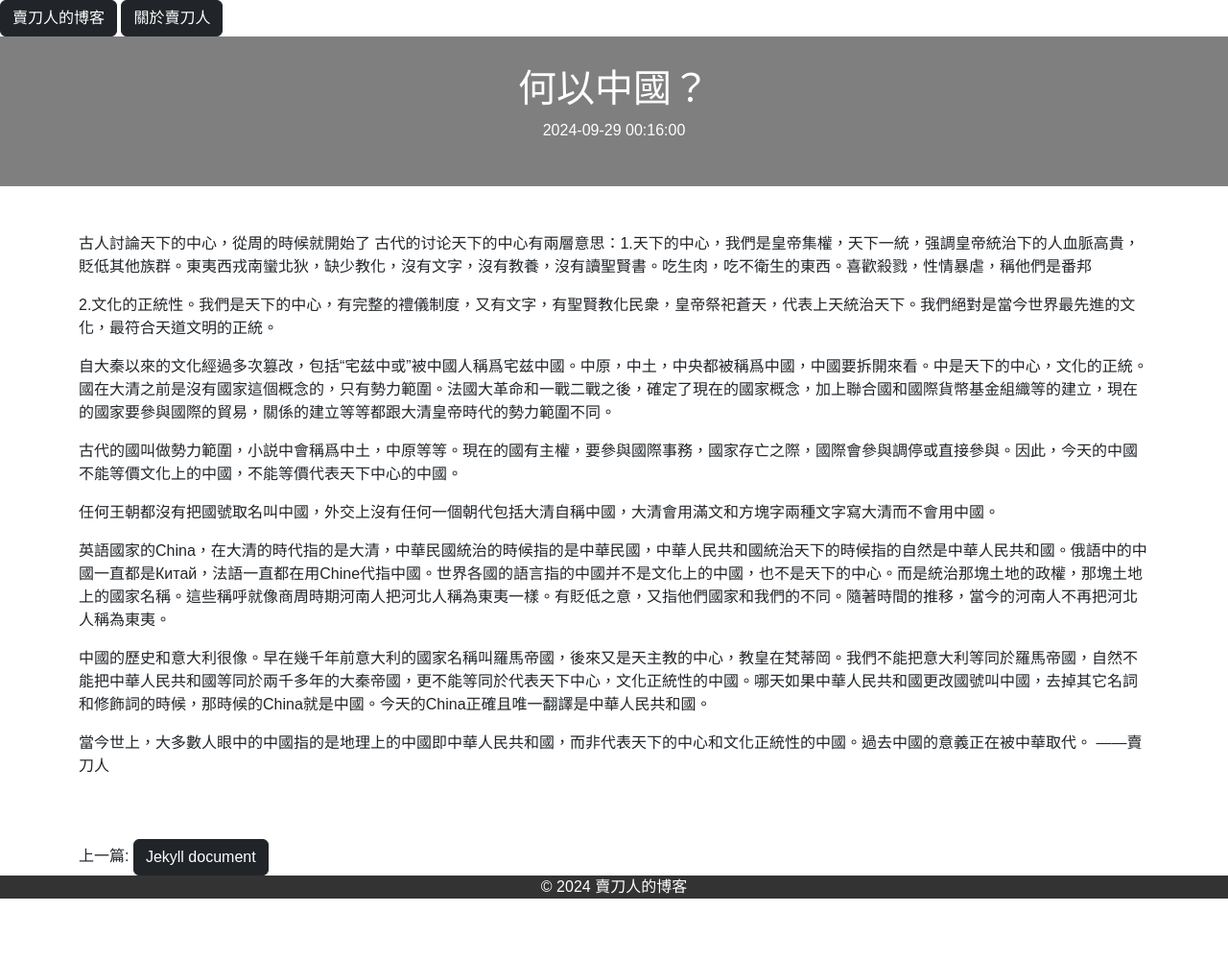
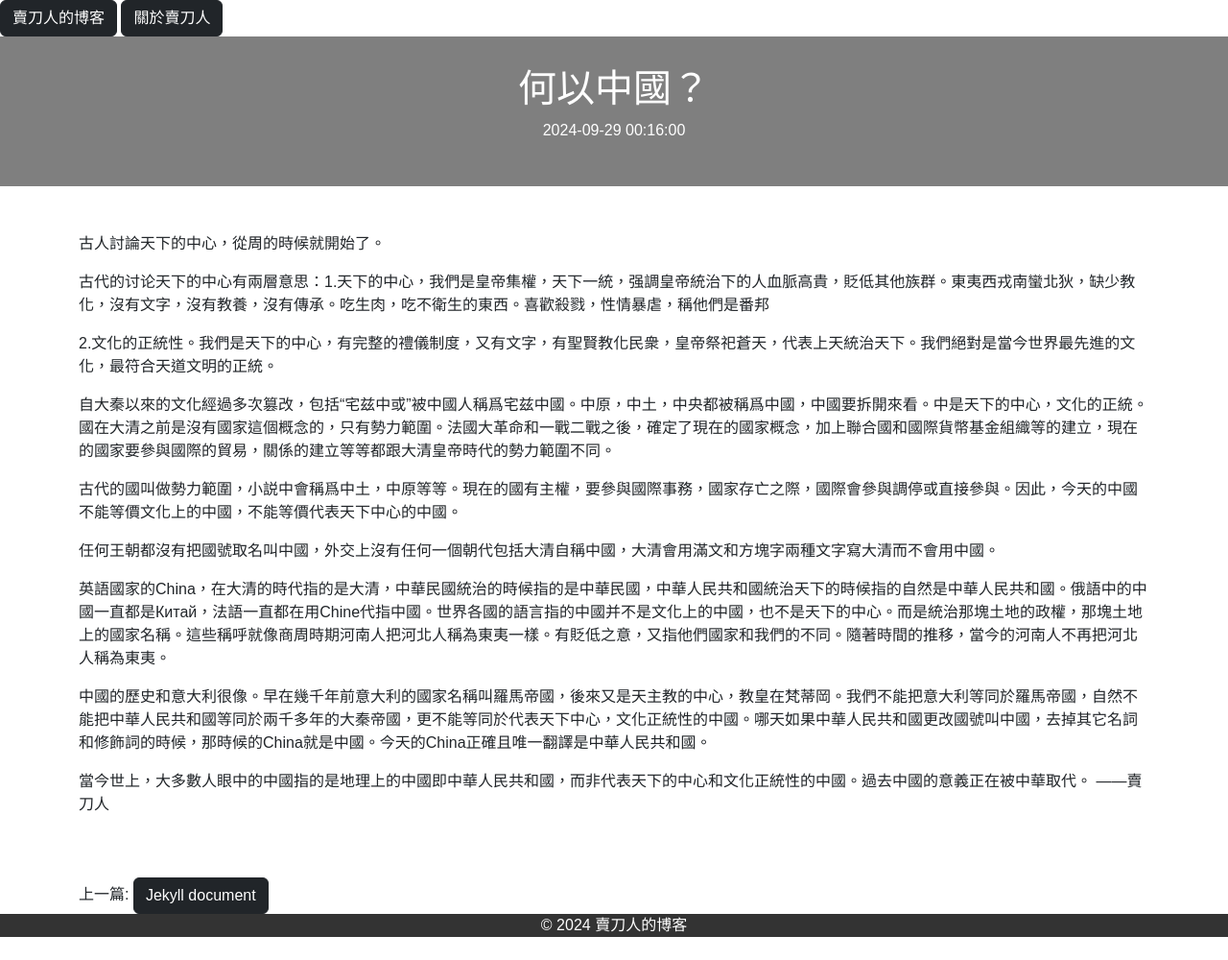
Before and after one commit to maidaoren/maidaoren.github.io, a Jekyll site: the page built from _posts/2024-09-29-what-is-china.md, in a window 1280 px wide. Shown: the whole page at 96% size. Built offline with Jekyll 4.4.1, drawn with Linux system fonts in a browser that asks for light colours; before the commit the page ends 960 px from its top, so only the background shows below that.

Commit message:
Update 2024-09-29-what-is-china.md

```diff
--- a/_posts/2024-09-29-what-is-china.md
+++ b/_posts/2024-09-29-what-is-china.md
@@ -4,8 +4,9 @@ title: 何以中國？
 date: 2024-09-29 08:16:00 +0800
 # categories: msc
 ---
-古人討論天下的中心，從周的時候就開始了
-古代的讨论天下的中心有兩層意思：1.天下的中心，我們是皇帝集權，天下一統，强調皇帝統治下的人血脈高貴，貶低其他族群。東夷西戎南蠻北狄，缺少教化，沒有文字，沒有教養，沒有讀聖賢書。吃生肉，吃不衛生的東西。喜歡殺戮，性情暴虐，稱他們是番邦
+古人討論天下的中心，從周的時候就開始了。
+
+古代的讨论天下的中心有兩層意思：1.天下的中心，我們是皇帝集權，天下一統，强調皇帝統治下的人血脈高貴，貶低其他族群。東夷西戎南蠻北狄，缺少教化，沒有文字，沒有教養，沒有傳承。吃生肉，吃不衛生的東西。喜歡殺戮，性情暴虐，稱他們是番邦
 
 2.文化的正統性。我們是天下的中心，有完整的禮儀制度，又有文字，有聖賢教化民衆，皇帝祭祀蒼天，代表上天統治天下。我們絕對是當今世界最先進的文化，最符合天道文明的正統。
 
```
